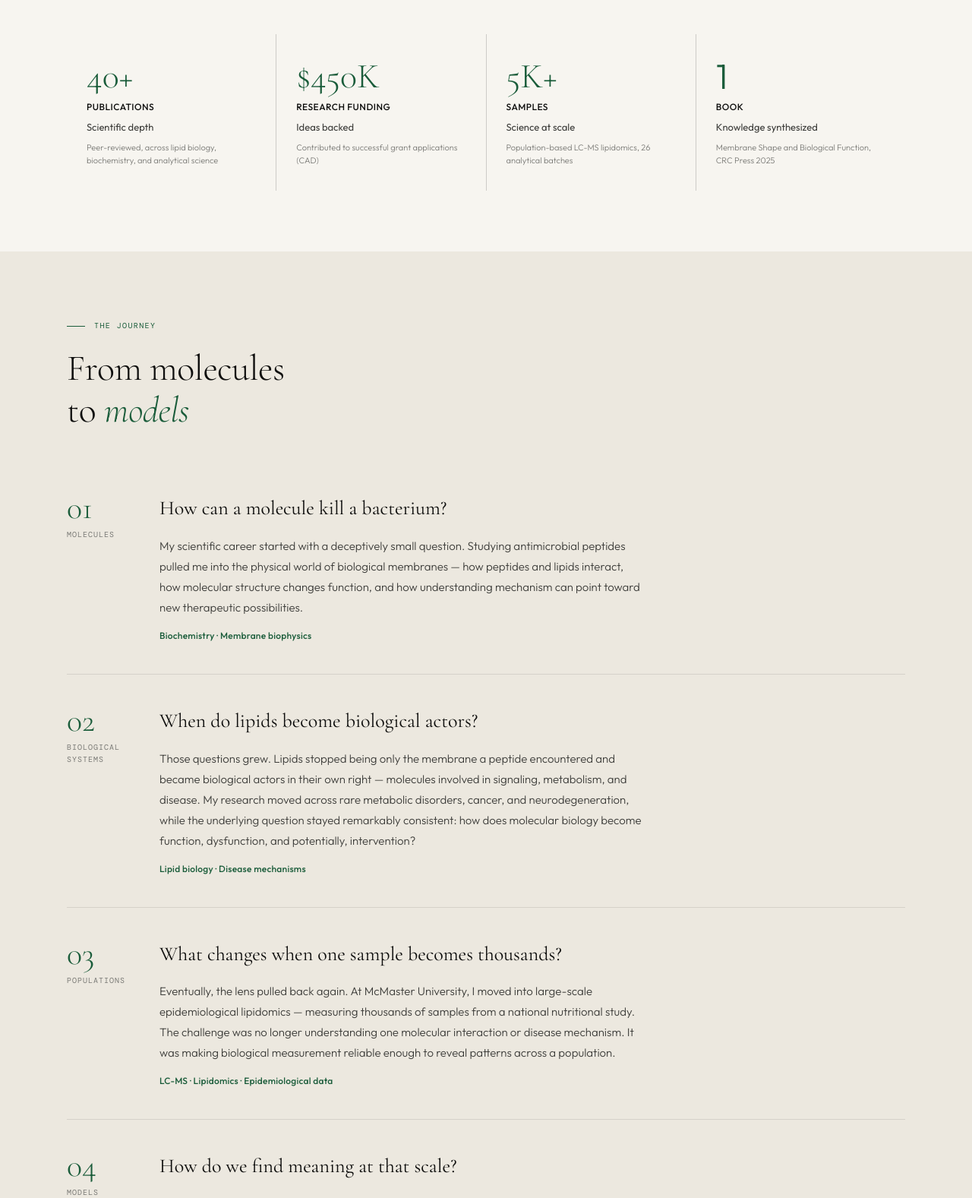
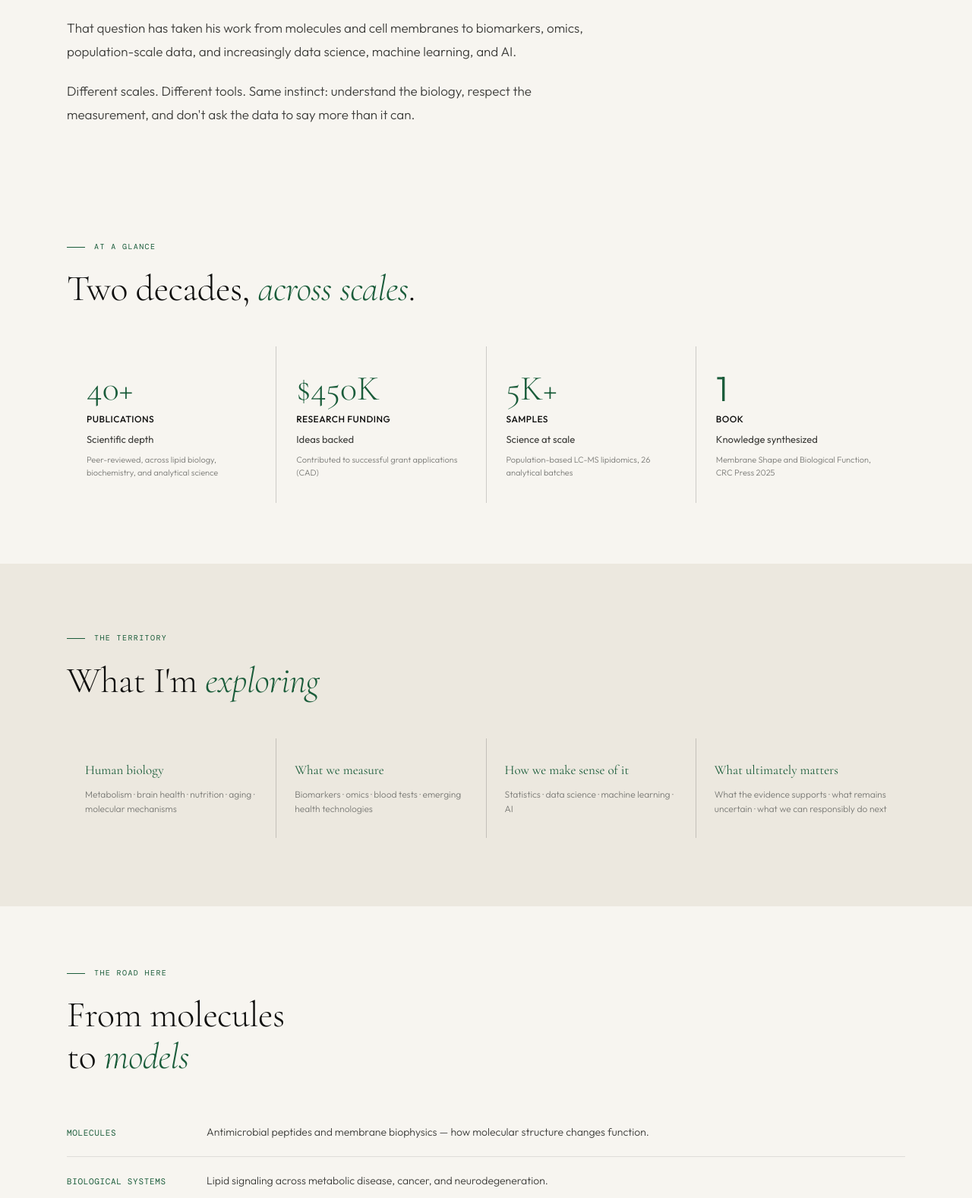
Before and after one commit to JoseBozelli/bozelli.ca, a website: page about.html in a window 1280 px wide. Shown: the part 739-2316 px from the top of the page at 76% size. Drawn offline with nearby package versions, Linux system fonts and the light colour scheme; a web font is replaced by a local one.

Commit message:
Broaden About and Consulting to match Home's audience territory (Strategy-level reposition).

```diff
--- a/about.html
+++ b/about.html
@@ -95,51 +95,72 @@
       line-height: 1.5;
     }
 
-    /* Journey */
-    .journey-section { background: var(--paper-warm); padding: 90px 0; }
-    .journey-stage {
+    /* Intro statement */
+    .intro-statement { padding: 70px 0; }
+    .intro-statement p {
+      font-size: 17px;
+      color: var(--ink-soft);
+      line-height: 1.85;
+      font-weight: 300;
+      max-width: 700px;
+      margin-bottom: 20px;
+    }
+    .intro-statement p.lead { font-size: 19px; color: var(--ink); }
+    .intro-statement p:last-child { margin-bottom: 0; }
+
+    /* Territory */
+    .territory-section { background: var(--paper-warm); padding: 90px 0; }
+    .territory-grid {
       display: grid;
-      grid-template-columns: 90px 1fr;
-      gap: 32px;
-      padding: 40px 0;
+      grid-template-columns: repeat(4, 1fr);
+      gap: 1px;
+      background: var(--rule-mid);
+      margin-top: 48px;
+    }
+    .territory-item {
+      background: var(--paper-warm);
+      padding: 28px 24px;
+      transition: background 0.2s;
+    }
+    .territory-item:hover { background: var(--white); }
+    .territory-item h4 {
+      font-family: var(--serif);
+      font-size: 17px;
+      font-weight: 400;
+      margin-bottom: 8px;
+      color: var(--accent);
+    }
+    .territory-item p {
+      font-size: 12px;
+      color: var(--ink-muted);
+      font-weight: 300;
+      line-height: 1.6;
+    }
+
+    /* The road here */
+    .road-section { padding: 80px 0; }
+    .road-list { margin-top: 40px; }
+    .road-item {
+      display: grid;
+      grid-template-columns: 160px 1fr;
+      gap: 24px;
+      padding: 20px 0;
       border-bottom: 0.5px solid var(--rule);
+      align-items: baseline;
     }
-    .journey-stage:last-child { border-bottom: none; }
-    .journey-num {
-      font-family: var(--serif);
-      font-size: 42px;
+    .road-item:last-child { border-bottom: none; }
+    .road-label {
+      font-family: var(--mono);
+      font-size: 11px;
+      color: var(--accent);
+      letter-spacing: 0.06em;
+      text-transform: uppercase;
+    }
+    .road-desc {
+      font-size: 14px;
+      color: var(--ink-soft);
       font-weight: 300;
-      color: var(--accent);
-      line-height: 1;
-    }
-    .journey-label {
-      font-family: var(--mono);
-      font-size: 10px;
-      color: var(--ink-muted);
-      letter-spacing: 0.1em;
-      text-transform: uppercase;
-      margin-top: 6px;
-    }
-    .journey-question {
-      font-family: var(--serif);
-      font-size: clamp(20px, 2.4vw, 26px);
-      font-weight: 400;
-      color: var(--ink);
-      margin-bottom: 14px;
-    }
-    .journey-body {
-      font-size: 15px;
-      color: var(--ink-soft);
-      line-height: 1.8;
-      font-weight: 300;
-      max-width: 640px;
-      margin-bottom: 14px;
-    }
-    .journey-tags {
-      font-size: 12px;
-      color: var(--accent);
-      font-weight: 500;
-      letter-spacing: 0.02em;
+      line-height: 1.6;
     }
 
     /* The Constant */
@@ -257,6 +278,8 @@
       .about-photo-hero { max-width: 220px; margin: 0 auto; }
       .cred-grid { grid-template-columns: 1fr 1fr; }
       .journey-stage { grid-template-columns: 1fr; gap: 8px; }
+      .territory-grid { grid-template-columns: 1fr 1fr; }
+      .road-item { grid-template-columns: 1fr; gap: 6px; }
       .thinking-item, .thinking-item:nth-child(even) { grid-template-columns: 1fr; direction: ltr; gap: 8px; }
       .paths-grid { grid-template-columns: 1fr; }
       .about-hero { padding: 100px 0 60px; }
@@ -318,6 +341,27 @@
     </div>
   </div>
 
+  <!-- INTRO STATEMENT -->
+  <section class="intro-statement">
+    <div class="container">
+      <p class="lead reveal"
+         data-en="José Bozelli is a scientist interested in a deceptively simple problem: we can measure more about the human body than ever before, but knowing what those measurements actually mean is much harder."
+         data-pt="José Bozelli é um cientista interessado em um problema enganosamente simples: podemos medir mais sobre o corpo humano do que nunca, mas saber o que essas medições realmente significam é muito mais difícil.">
+        José Bozelli is a scientist interested in a deceptively simple problem: we can measure more about the human body than ever before, but knowing what those measurements actually mean is much harder.
+      </p>
+      <p class="reveal reveal-delay-1"
+         data-en="That question has taken his work from molecules and cell membranes to biomarkers, omics, population-scale data, and increasingly data science, machine learning, and AI."
+         data-pt="Essa pergunta levou seu trabalho de moléculas e membranas celulares a biomarcadores, ômicas, dados em escala populacional e, cada vez mais, ciência de dados, aprendizado de máquina e IA.">
+        That question has taken his work from molecules and cell membranes to biomarkers, omics, population-scale data, and increasingly data science, machine learning, and AI.
+      </p>
+      <p class="reveal reveal-delay-2"
+         data-en="Different scales. Different tools. Same instinct: understand the biology, respect the measurement, and don't ask the data to say more than it can."
+         data-pt="Escalas diferentes. Ferramentas diferentes. O mesmo instinto: entender a biologia, respeitar a medição, e não pedir aos dados que digam mais do que podem.">
+        Different scales. Different tools. Same instinct: understand the biology, respect the measurement, and don't ask the data to say more than it can.
+      </p>
+    </div>
+  </section>
+
   <!-- AT A GLANCE -->
   <section class="glance-section">
     <div class="container">
@@ -354,69 +398,57 @@
     </div>
   </section>
 
-  <!-- THE JOURNEY -->
-  <section class="journey-section">
+  <!-- THE TERRITORY -->
+  <section class="territory-section">
     <div class="container">
       <div class="reveal">
-        <div class="section-label" data-en="The journey" data-pt="A trajetória">The journey</div>
+        <div class="section-label" data-en="The territory" data-pt="O território">The territory</div>
+        <h2 class="section-h2" data-en="What I'm <em>exploring</em>" data-pt="O que estou <em>explorando</em>">What I'm <em>exploring</em></h2>
+      </div>
+      <div class="territory-grid">
+        <div class="territory-item reveal reveal-delay-1">
+          <h4 data-en="Human biology" data-pt="Biologia humana">Human biology</h4>
+          <p data-en="Metabolism · brain health · nutrition · aging · molecular mechanisms" data-pt="Metabolismo · saúde cerebral · nutrição · envelhecimento · mecanismos moleculares">Metabolism · brain health · nutrition · aging · molecular mechanisms</p>
+        </div>
+        <div class="territory-item reveal reveal-delay-2">
+          <h4 data-en="What we measure" data-pt="O que medimos">What we measure</h4>
+          <p data-en="Biomarkers · omics · blood tests · emerging health technologies" data-pt="Biomarcadores · ômicas · exames de sangue · tecnologias emergentes de saúde">Biomarkers · omics · blood tests · emerging health technologies</p>
+        </div>
+        <div class="territory-item reveal reveal-delay-3">
+          <h4 data-en="How we make sense of it" data-pt="Como damos sentido a isso">How we make sense of it</h4>
+          <p data-en="Statistics · data science · machine learning · AI" data-pt="Estatística · ciência de dados · aprendizado de máquina · IA">Statistics · data science · machine learning · AI</p>
+        </div>
+        <div class="territory-item reveal reveal-delay-4">
+          <h4 data-en="What ultimately matters" data-pt="O que realmente importa">What ultimately matters</h4>
+          <p data-en="What the evidence supports · what remains uncertain · what we can responsibly do next" data-pt="O que a evidência sustenta · o que permanece incerto · o que podemos fazer com responsabilidade">What the evidence supports · what remains uncertain · what we can responsibly do next</p>
+        </div>
+      </div>
+    </div>
+  </section>
+
+  <!-- THE ROAD HERE -->
+  <section class="road-section">
+    <div class="container">
+      <div class="reveal">
+        <div class="section-label" data-en="The road here" data-pt="O caminho até aqui">The road here</div>
         <h2 class="section-h2" data-en="From molecules<br>to <em>models</em>" data-pt="Das moléculas<br>aos <em>modelos</em>">From molecules<br>to <em>models</em></h2>
       </div>
-      <div style="margin-top: 40px;">
-        <div class="journey-stage reveal">
-          <div>
-            <div class="journey-num">01</div>
-            <div class="journey-label" data-en="Molecules" data-pt="Moléculas">Molecules</div>
-          </div>
-          <div>
-            <div class="journey-question" data-en="How can a molecule kill a bacterium?" data-pt="Como uma molécula consegue matar uma bactéria?">How can a molecule kill a bacterium?</div>
-            <p class="journey-body" data-en="My scientific career started with a deceptively small question. Studying antimicrobial peptides pulled me into the physical world of biological membranes — how peptides and lipids interact, how molecular structure changes function, and how understanding mechanism can point toward new therapeutic possibilities."
-               data-pt="Minha carreira científica começou com uma pergunta enganosamente pequena. Estudar peptídeos antimicrobianos me levou ao mundo físico das membranas biológicas — como peptídeos e lipídeos interagem, como a estrutura molecular altera a função, e como compreender o mecanismo pode apontar para novas possibilidades terapêuticas.">
-              My scientific career started with a deceptively small question. Studying antimicrobial peptides pulled me into the physical world of biological membranes — how peptides and lipids interact, how molecular structure changes function, and how understanding mechanism can point toward new therapeutic possibilities.
-            </p>
-            <div class="journey-tags" data-en="Biochemistry · Membrane biophysics" data-pt="Bioquímica · Biofísica de membranas">Biochemistry · Membrane biophysics</div>
-          </div>
+      <div class="road-list">
+        <div class="road-item reveal">
+          <div class="road-label" data-en="Molecules" data-pt="Moléculas">Molecules</div>
+          <div class="road-desc" data-en="Antimicrobial peptides and membrane biophysics — how molecular structure changes function." data-pt="Peptídeos antimicrobianos e biofísica de membranas — como a estrutura molecular altera a função.">Antimicrobial peptides and membrane biophysics — how molecular structure changes function.</div>
         </div>
-        <div class="journey-stage reveal reveal-delay-1">
-          <div>
-            <div class="journey-num">02</div>
-            <div class="journey-label" data-en="Biological systems" data-pt="Sistemas biológicos">Biological systems</div>
-          </div>
-          <div>
-            <div class="journey-question" data-en="When do lipids become biological actors?" data-pt="Quando os lipídeos se tornam atores biológicos?">When do lipids become biological actors?</div>
-            <p class="journey-body" data-en="Those questions grew. Lipids stopped being only the membrane a peptide encountered and became biological actors in their own right — molecules involved in signaling, metabolism, and disease. My research moved across rare metabolic disorders, cancer, and neurodegeneration, while the underlying question stayed remarkably consistent: how does molecular biology become function, dysfunction, and potentially, intervention?"
-               data-pt="Essas perguntas cresceram. Os lipídeos deixaram de ser apenas a membrana que um peptídeo encontrava e passaram a ser atores biológicos por si só — moléculas envolvidas em sinalização, metabolismo e doença. Minha pesquisa passou por distúrbios metabólicos raros, câncer e neurodegeneração, enquanto a pergunta de fundo permanecia notavelmente consistente: como a biologia molecular se torna função, disfunção e, potencialmente, intervenção?">
-              Those questions grew. Lipids stopped being only the membrane a peptide encountered and became biological actors in their own right — molecules involved in signaling, metabolism, and disease. My research moved across rare metabolic disorders, cancer, and neurodegeneration, while the underlying question stayed remarkably consistent: how does molecular biology become function, dysfunction, and potentially, intervention?
-            </p>
-            <div class="journey-tags" data-en="Lipid biology · Disease mechanisms" data-pt="Biologia lipídica · Mecanismos de doença">Lipid biology · Disease mechanisms</div>
-          </div>
+        <div class="road-item reveal reveal-delay-1">
+          <div class="road-label" data-en="Biological systems" data-pt="Sistemas biológicos">Biological systems</div>
+          <div class="road-desc" data-en="Lipid signaling across metabolic disease, cancer, and neurodegeneration." data-pt="Sinalização lipídica em doenças metabólicas, câncer e neurodegeneração.">Lipid signaling across metabolic disease, cancer, and neurodegeneration.</div>
         </div>
-        <div class="journey-stage reveal reveal-delay-2">
-          <div>
-            <div class="journey-num">03</div>
-            <div class="journey-label" data-en="Populations" data-pt="Populações">Populations</div>
-          </div>
-          <div>
-            <div class="journey-question" data-en="What changes when one sample becomes thousands?" data-pt="O que muda quando uma amostra vira milhares?">What changes when one sample becomes thousands?</div>
-            <p class="journey-body" data-en="Eventually, the lens pulled back again. At McMaster University, I moved into large-scale epidemiological lipidomics — measuring thousands of samples from a national nutritional study. The challenge was no longer understanding one molecular interaction or disease mechanism. It was making biological measurement reliable enough to reveal patterns across a population."
-               data-pt="Eventualmente, a lente se afastou novamente. Na Universidade McMaster, passei para a lipidômica epidemiológica em larga escala — medindo milhares de amostras de um estudo nutricional nacional. O desafio não era mais compreender uma única interação molecular ou mecanismo de doença. Era tornar a medição biológica confiável o suficiente para revelar padrões em uma população.">
-              Eventually, the lens pulled back again. At McMaster University, I moved into large-scale epidemiological lipidomics — measuring thousands of samples from a national nutritional study. The challenge was no longer understanding one molecular interaction or disease mechanism. It was making biological measurement reliable enough to reveal patterns across a population.
-            </p>
-            <div class="journey-tags" data-en="LC-MS · Lipidomics · Epidemiological data" data-pt="LC-MS · Lipidômica · Dados epidemiológicos">LC-MS · Lipidomics · Epidemiological data</div>
-          </div>
+        <div class="road-item reveal reveal-delay-2">
+          <div class="road-label" data-en="Populations" data-pt="Populações">Populations</div>
+          <div class="road-desc" data-en="Large-scale epidemiological lipidomics at McMaster University, thousands of samples." data-pt="Lipidômica epidemiológica em larga escala na Universidade McMaster, milhares de amostras.">Large-scale epidemiological lipidomics at McMaster University, thousands of samples.</div>
         </div>
-        <div class="journey-stage reveal reveal-delay-3">
-          <div>
-            <div class="journey-num">04</div>
-            <div class="journey-label" data-en="Models" data-pt="Modelos">Models</div>
-          </div>
-          <div>
-            <div class="journey-question" data-en="How do we find meaning at that scale?" data-pt="Como encontrar significado nessa escala?">How do we find meaning at that scale?</div>
-            <p class="journey-body" data-en="That change in scale changed the tools I needed. Statistics, data science, machine learning, and AI make it possible to ask different questions of biological data — to find structure across thousands of measurements, test what generalizes, and eventually help turn evidence into decisions. I see those tools as an expansion of the same scientific practice, not a departure from it."
-               data-pt="Essa mudança de escala mudou as ferramentas de que eu precisava. Estatística, ciência de dados, aprendizado de máquina e IA tornam possível fazer perguntas diferentes aos dados biológicos — encontrar estrutura em milhares de medições, testar o que se generaliza e, eventualmente, ajudar a transformar evidência em decisão. Vejo essas ferramentas como uma expansão da mesma prática científica, não um afastamento dela.">
-              That change in scale changed the tools I needed. Statistics, data science, machine learning, and AI make it possible to ask different questions of biological data — to find structure across thousands of measurements, test what generalizes, and eventually help turn evidence into decisions. I see those tools as an expansion of the same scientific practice, not a departure from it.
-            </p>
-            <div class="journey-tags" data-en="Data science · ML · AI" data-pt="Ciência de dados · ML · IA">Data science · ML · AI</div>
-          </div>
+        <div class="road-item reveal reveal-delay-3">
+          <div class="road-label" data-en="Models" data-pt="Modelos">Models</div>
+          <div class="road-desc" data-en="Statistics, data science, machine learning, and AI applied to biological data." data-pt="Estatística, ciência de dados, aprendizado de máquina e IA aplicados a dados biológicos.">Statistics, data science, machine learning, and AI applied to biological data.</div>
         </div>
       </div>
     </div>
```
Also changed, not shown: services.html (+74 -88 lines).
